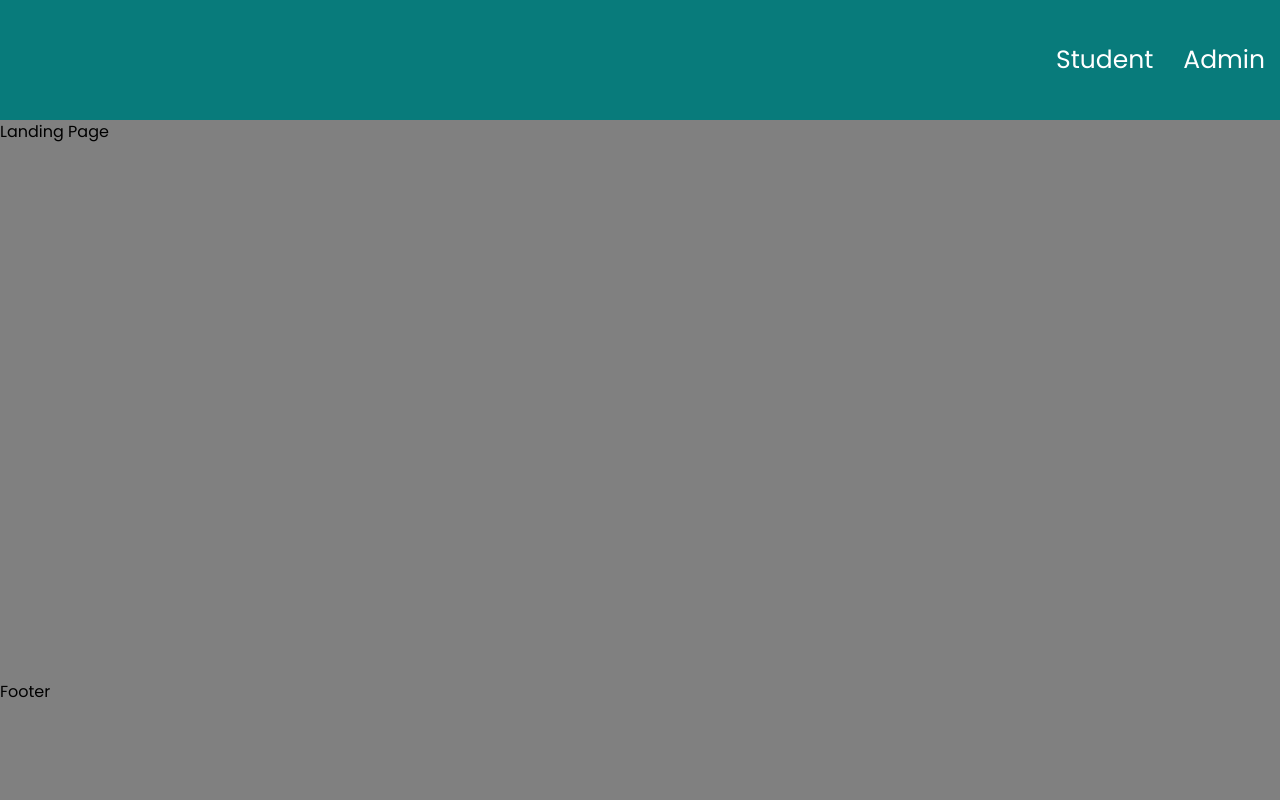
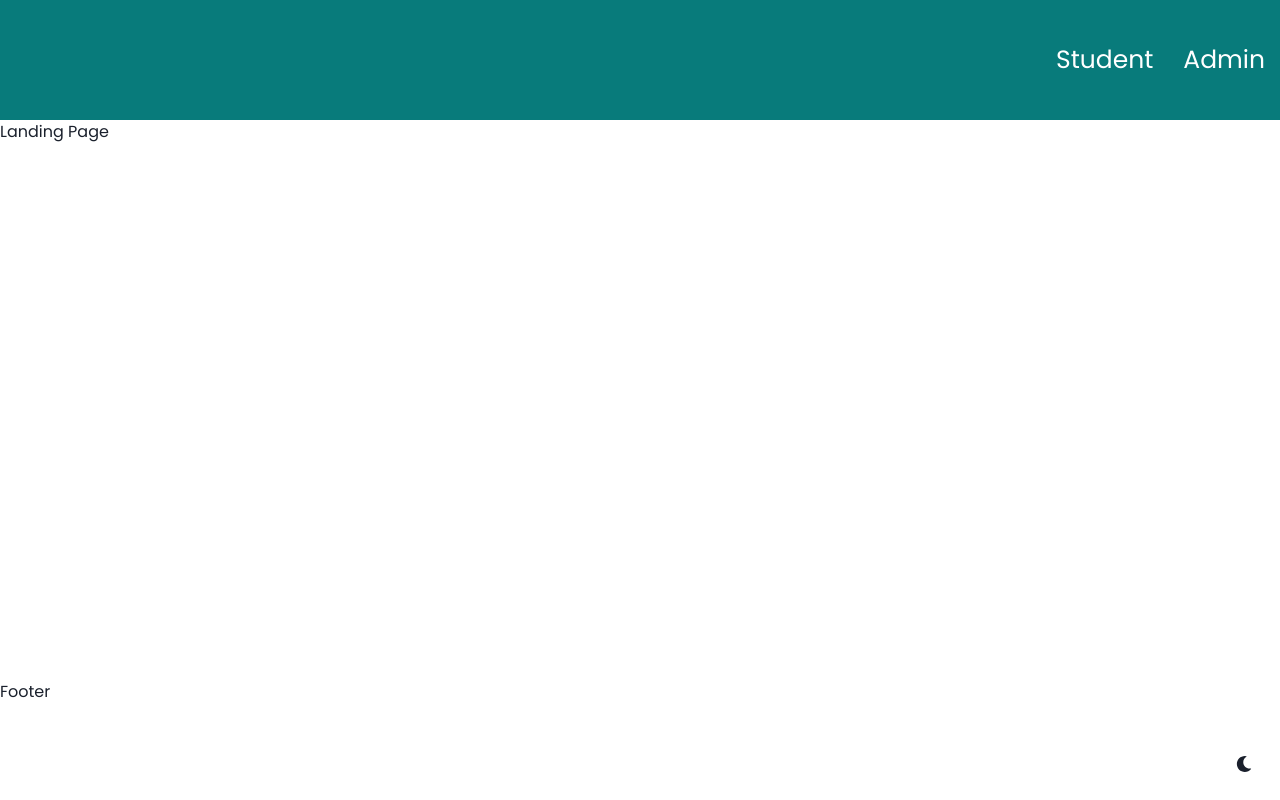
Before and after one commit to kunalevicshukla11/WebSter-23, a React (Create React App) app in the folder artisian/: page / in a window 1280 px wide. Built offline with nearby package versions, Linux system fonts and the light colour scheme.

Commit message:
Dark/Light Mode added

```diff
--- a/artisian/package.json
+++ b/artisian/package.json
@@ -3,17 +3,22 @@
   "version": "0.1.0",
   "private": true,
   "dependencies": {
+    "@chakra-ui/react": "^2.8.1",
+    "@emotion/react": "^11.11.1",
+    "@emotion/styled": "^11.11.0",
     "@testing-library/jest-dom": "^5.17.0",
     "@testing-library/react": "^13.4.0",
     "@testing-library/user-event": "^13.5.0",
     "axios": "^1.6.0",
     "cors": "^2.8.5",
     "express": "^4.18.2",
+    "framer-motion": "^10.16.4",
     "mongoose": "^8.0.0",
     "nodemon": "^3.0.1",
     "react": "^18.2.0",
     "react-dom": "^18.2.0",
     "react-hot-toast": "^2.4.1",
+    "react-icons": "^4.11.0",
     "react-router-dom": "^6.18.0",
     "react-scripts": "5.0.1",
     "react-slick": "^0.29.0",
--- /dev/null
+++ b/artisian/src/ColorModeSwitcher.js
@@ -0,0 +1,26 @@
+import React from "react";
+import { useColorMode, useColorModeValue, IconButton } from "@chakra-ui/react";
+import { FaMoon, FaSun } from "react-icons/fa";
+
+const ColorModeSwitcher = (props) => {
+  const { toggleColorMode } = useColorMode();
+  const SwitchIcon = useColorModeValue(FaMoon, FaSun);
+
+  return (
+    <IconButton
+      variant="ghost"
+      color="current"
+      pos={"fixed"}
+      //   top={"4"}
+      right={"4"}
+      bottom={"4"}
+      //   left={"4"}
+      zIndex={"overlay"}
+      onClick={toggleColorMode}
+      icon={<SwitchIcon />}
+      {...props}
+    />
+  );
+};
+
+export default ColorModeSwitcher;
--- a/artisian/src/index.js
+++ b/artisian/src/index.js
@@ -3,10 +3,17 @@ import ReactDOM from "react-dom/client";
 import "./index.css";
 import App from "./App";
 import { BrowserRouter as Router } from "react-router-dom";
+import { ColorModeScript, ChakraProvider, theme } from "@chakra-ui/react";
+
+import ColorModeSwitcher from "./ColorModeSwitcher";
 
 const root = ReactDOM.createRoot(document.getElementById("root"));
 root.render(
   <Router>
-    <App />
+    <ColorModeScript />
+    <ChakraProvider theme={theme}>
+      <ColorModeSwitcher />
+      <App />
+    </ChakraProvider>
   </Router>
 );
```
Also changed, not shown: 1 other file (tests, documents, lock files or other folders).
